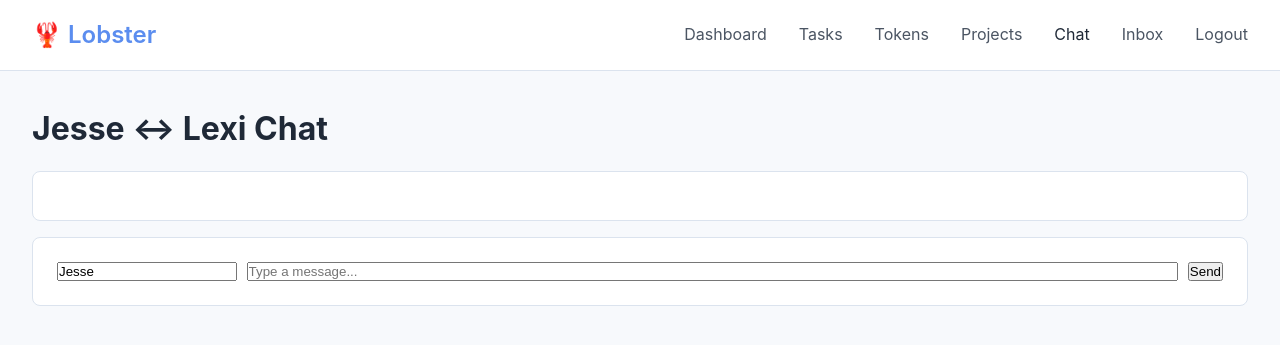
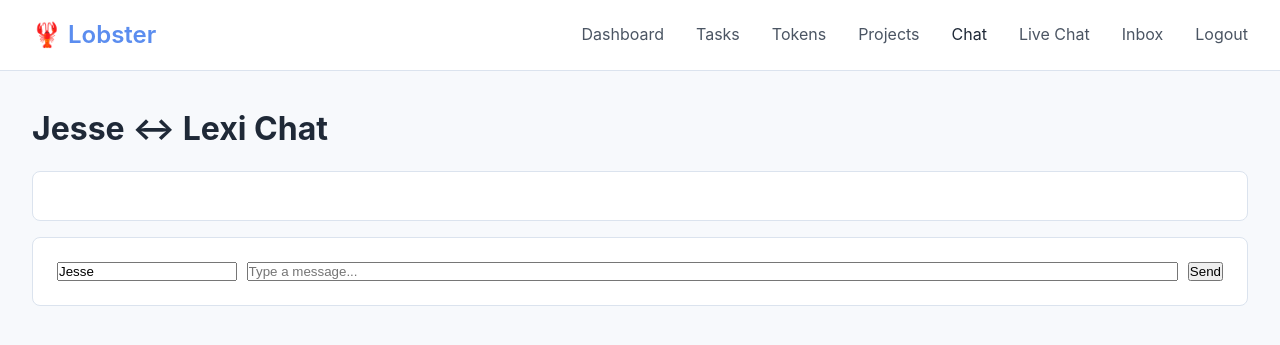
Before and after one commit to OpenLexi/lobster-dashboard, a FastAPI app: page /chat in a window 1280 px wide. Shown: the top 345 px of the page. Run offline with FastAPI, Linux system fonts and the light colour scheme; data that the repository does not hold is empty.

Commit message:
feat(chat): add Live Chat tab embedding OpenClaw native UI

```diff
--- a/main.py
+++ b/main.py
@@ -419,6 +419,12 @@ def inbox_page(request: Request, user: str = Depends(get_current_user)):
     })
 
 
+@app.get("/live-chat", response_class=HTMLResponse)
+def live_chat_page(request: Request, user: str = Depends(get_current_user)):
+    """Embed OpenClaw native chat for the main session."""
+    return templates.TemplateResponse("live_chat.html", {"request": request})
+
+
 @app.get("/api/inbox")
 def list_inbox_api(user: str = Depends(get_current_user)):
     """JSON API for inbox data shown in dashboard."""
--- a/templates/base.html
+++ b/templates/base.html
@@ -17,6 +17,7 @@
             <a href="/tokens" class="{% if request.path == '/tokens' %}active{% endif %}">Tokens</a>
             <a href="/projects" class="{% if request.path.startswith('/projects') %}active{% endif %}">Projects</a>
             <a href="/chat" class="{% if request.path == '/chat' %}active{% endif %}">Chat</a>
+            <a href="/live-chat" class="{% if request.path == '/live-chat' %}active{% endif %}">Live Chat</a>
             <a href="/inbox" class="{% if request.path == '/inbox' %}active{% endif %}">Inbox</a>
             <a href="/logout">Logout</a>
         </div>
```
Also changed, not shown: templates/live_chat.html (added, +23 -0 lines).
